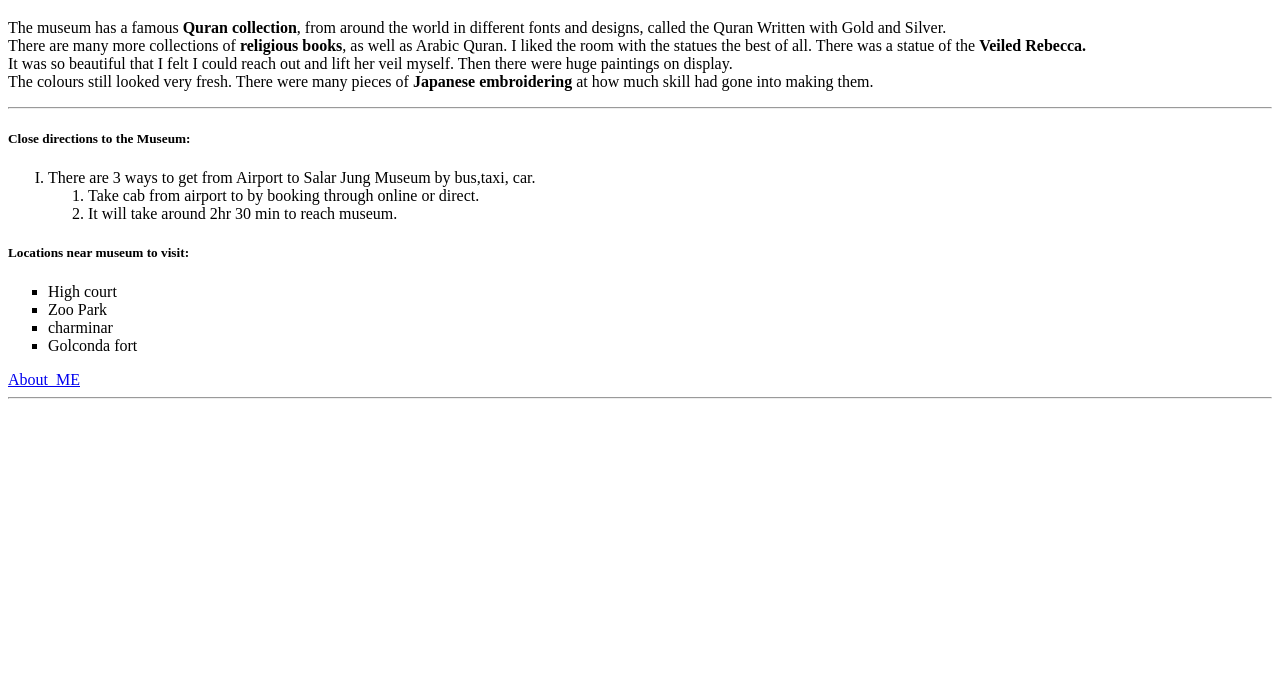
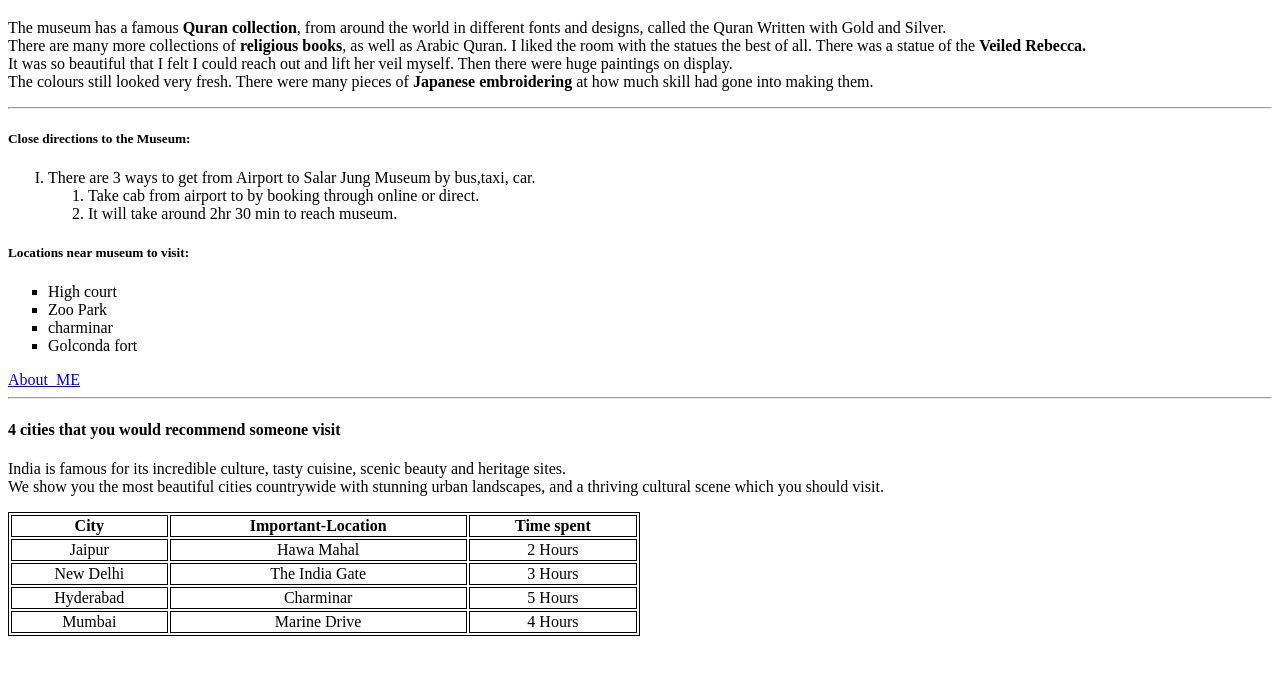
Before and after one commit to 44-563-Web-Apps-F22/44563-webapps-assignment-3-PankajV04, a plain HTML site: page index.html in a window 1280 px wide. Shown: the part 100-774 px from the top of the page. Drawn offline with Linux system fonts and the light colour scheme.

Commit message:
added tables

```diff
--- a/index.html
+++ b/index.html
@@ -34,6 +34,44 @@
         <a href="aboutme.html">About_ME</a>
         <hr>
 
+        <h4>4 cities that you would recommend someone visit</h4>
+
+        <p>India is famous for its incredible culture, tasty cuisine, scenic beauty and heritage sites.</br>
+            We show you the most beautiful cities countrywide with stunning urban landscapes, and a thriving cultural scene which you should visit.
+        </p>
+        <style>
+            table, th, td {
+              border:1px solid black;
+              text-align: center;
+            }
+            </style>
+        <table style="width:50%">
+            <tr>
+              <th>City</th>
+              <th>Important-Location</th>
+              <th>Time spent</th>
+            </tr>
+            <tr>
+                <td>Jaipur</td>
+                <td>Hawa Mahal</td>
+                <td>2 Hours</td>
+              </tr>
+              <tr>
+                <td>New Delhi</td>
+                <td>The India Gate</td>
+                <td>3 Hours</td>
+              </tr>
+              <tr>
+                <td>Hyderabad</td>
+                <td>Charminar</td>
+                <td>5 Hours</td>
+              </tr>
+              <tr>
+                <td>Mumbai</td>
+                <td>Marine Drive</td>
+                <td>4 Hours</td>
+              </tr>
+             </table>
 
     </body>
 </html>
```
